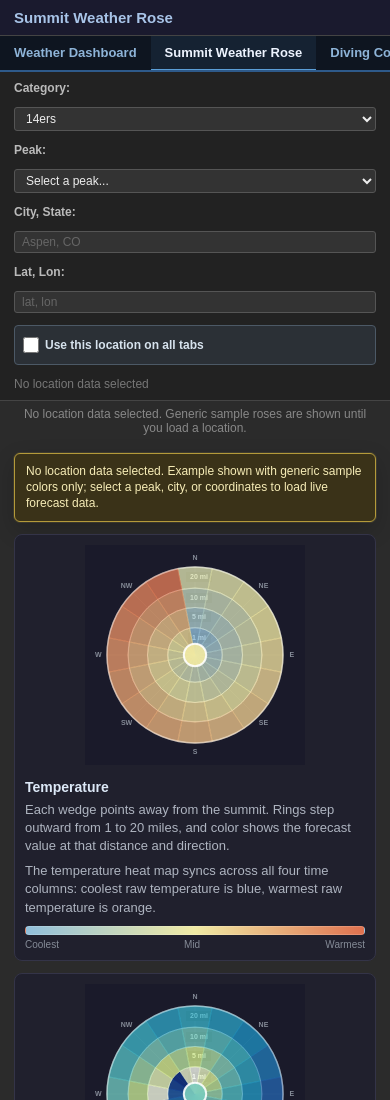
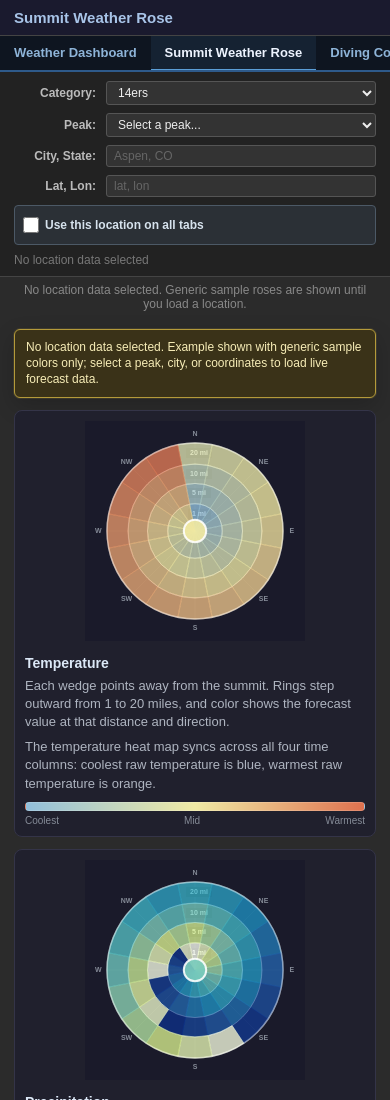
Before and after one commit to farrellkittens/weather-dashboard, a website: page peaks.html in a window 390 px wide. Shown: the top 1100 px of the page. Drawn offline with Linux system fonts and the light colour scheme.

Commit message:
Improve summit controls on mobile

```diff
--- a/peaks.css
+++ b/peaks.css
@@ -594,23 +594,34 @@ canvas[data-rose-canvas="true"] { cursor: crosshair; }
 
 @media (max-width: 760px) {
   #controls {
-    align-items: stretch;
+    display: grid;
+    grid-template-columns: 82px minmax(0, 1fr);
+    align-items: center;
+    gap: 8px 10px;
   }
   #controls select,
   #controls input,
-  #controls input#city,
-  #controls .share-location-toggle {
+  #controls input#city {
     width: 100%;
   }
+  #controls label:not(.share-location-toggle) {
+    justify-self: end;
+    white-space: nowrap;
+    text-align: right;
+  }
   #controls .share-location-toggle {
+    grid-column: 1 / -1;
+    width: 100%;
     min-height: 40px;
   }
   .controls-sep {
     display: none;
   }
   #peak-info {
+    grid-column: 1 / -1;
     width: 100%;
     margin-left: 0;
+    text-align: left;
   }
   .explainer-card,
   #sample-map-card {
```
